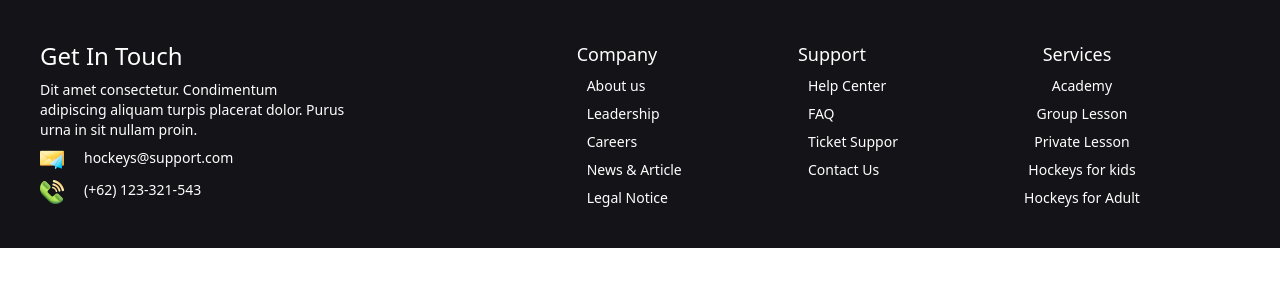
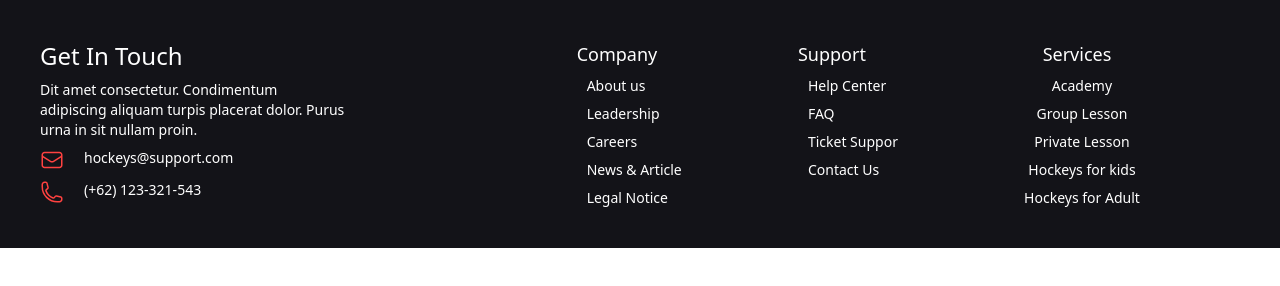
Before and after one commit to nusratjahanlima/hockeys-tailwind-daisyui, a plain HTML site: page index.html in a window 1280 px wide. Drawn offline with nearby package versions, Linux system fonts and the light colour scheme.

Commit message:
footer updated

```diff
--- a/index.html
+++ b/index.html
@@ -25,11 +25,15 @@
             <p>Dit amet consectetur. Condimentum <br> adipiscing aliquam turpis placerat dolor. Purus <br> urna in sit
                 nullam proin.</p>
                 <aside class="flex flex-row gap-5">
-                    <img class="w-[24px] h-[24px]" src="Images/Group 1171275318.png" alt="" width="[30px]">
+                    <svg xmlns="http://www.w3.org/2000/svg" width="24" height="24" viewBox="0 0 24 24" fill="none">
+                        <path d="M21.75 6.75V17.25C21.75 17.8467 21.5129 18.419 21.091 18.841C20.669 19.2629 20.0967 19.5 19.5 19.5H4.5C3.90326 19.5 3.33097 19.2629 2.90901 18.841C2.48705 18.419 2.25 17.8467 2.25 17.25V6.75M21.75 6.75C21.75 6.15326 21.5129 5.58097 21.091 5.15901C20.669 4.73705 20.0967 4.5 19.5 4.5H4.5C3.90326 4.5 3.33097 4.73705 2.90901 5.15901C2.48705 5.58097 2.25 6.15326 2.25 6.75M21.75 6.75V6.993C21.75 7.37715 21.6517 7.75491 21.4644 8.0903C21.2771 8.42569 21.0071 8.70754 20.68 8.909L13.18 13.524C12.8252 13.7425 12.4167 13.8582 12 13.8582C11.5833 13.8582 11.1748 13.7425 10.82 13.524L3.32 8.91C2.99292 8.70854 2.72287 8.42669 2.53557 8.0913C2.34827 7.75591 2.24996 7.37815 2.25 6.994V6.75" stroke="#FF4240" stroke-width="1.5" stroke-linecap="round" stroke-linejoin="round"/>
+                        </svg>
                     <p>hockeys@support.com</p>
                 </aside>
                 <aside class="flex flex-row gap-5" >
-                    <img class="w-[24px] h-[24px]" src="Images/Group 1171275317.png" alt="">
+                    <svg xmlns="http://www.w3.org/2000/svg" width="24" height="24" viewBox="0 0 24 24" fill="none">
+                        <path d="M2.25 6.75C2.25 15.034 8.966 21.75 17.25 21.75H19.5C20.0967 21.75 20.669 21.5129 21.091 21.091C21.5129 20.669 21.75 20.0967 21.75 19.5V18.128C21.75 17.612 21.399 17.162 20.898 17.037L16.475 15.931C16.035 15.821 15.573 15.986 15.302 16.348L14.332 17.641C14.05 18.017 13.563 18.183 13.122 18.021C11.4849 17.4191 9.99815 16.4686 8.76478 15.2352C7.53141 14.0018 6.58087 12.5151 5.979 10.878C5.817 10.437 5.983 9.95 6.359 9.668L7.652 8.698C8.015 8.427 8.179 7.964 8.069 7.525L6.963 3.102C6.90214 2.85869 6.76172 2.6427 6.56405 2.48834C6.36638 2.33397 6.1228 2.25008 5.872 2.25H4.5C3.90326 2.25 3.33097 2.48705 2.90901 2.90901C2.48705 3.33097 2.25 3.90326 2.25 4.5V6.75Z" stroke="#FF4240" stroke-width="1.5" stroke-linecap="round" stroke-linejoin="round"/>
+                        </svg>
                     <p>(+62) 123-321-543</p>
                 </aside>
         </aside>
```
